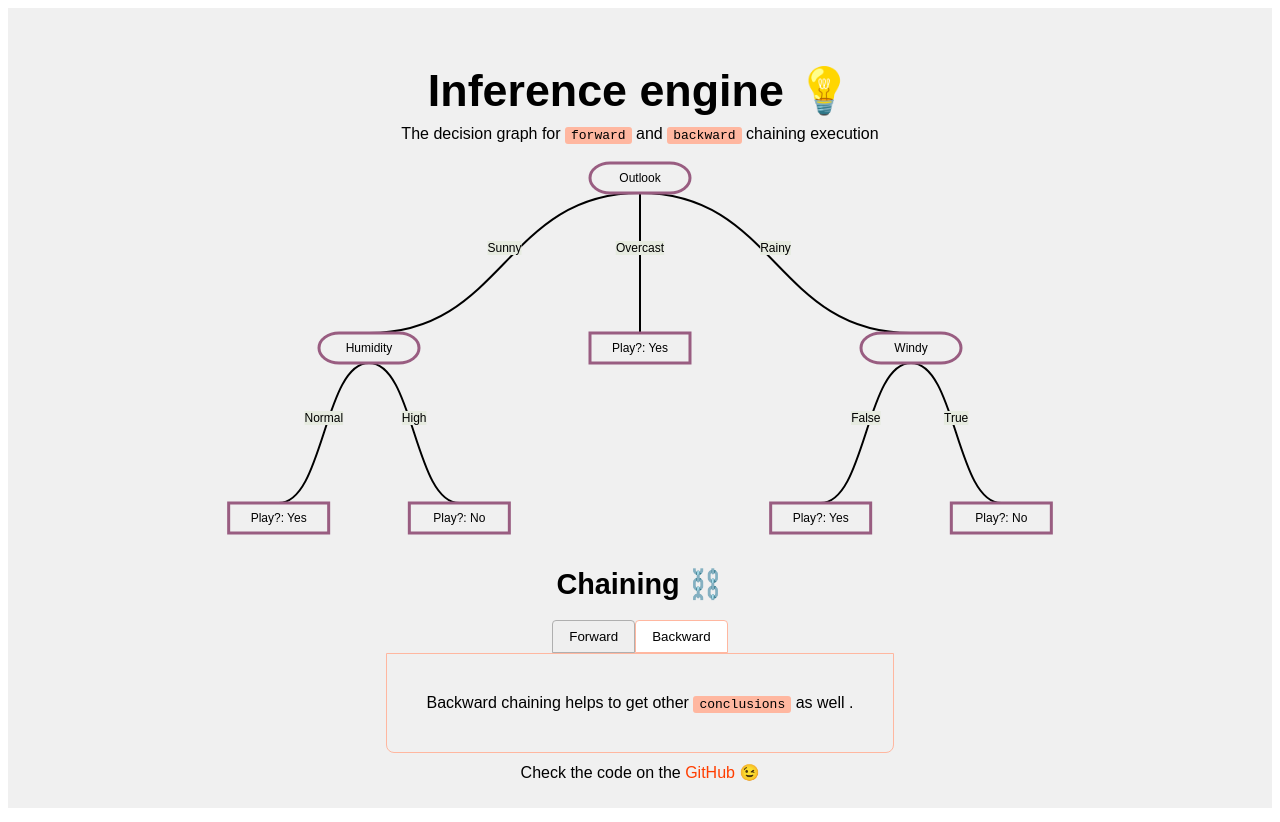
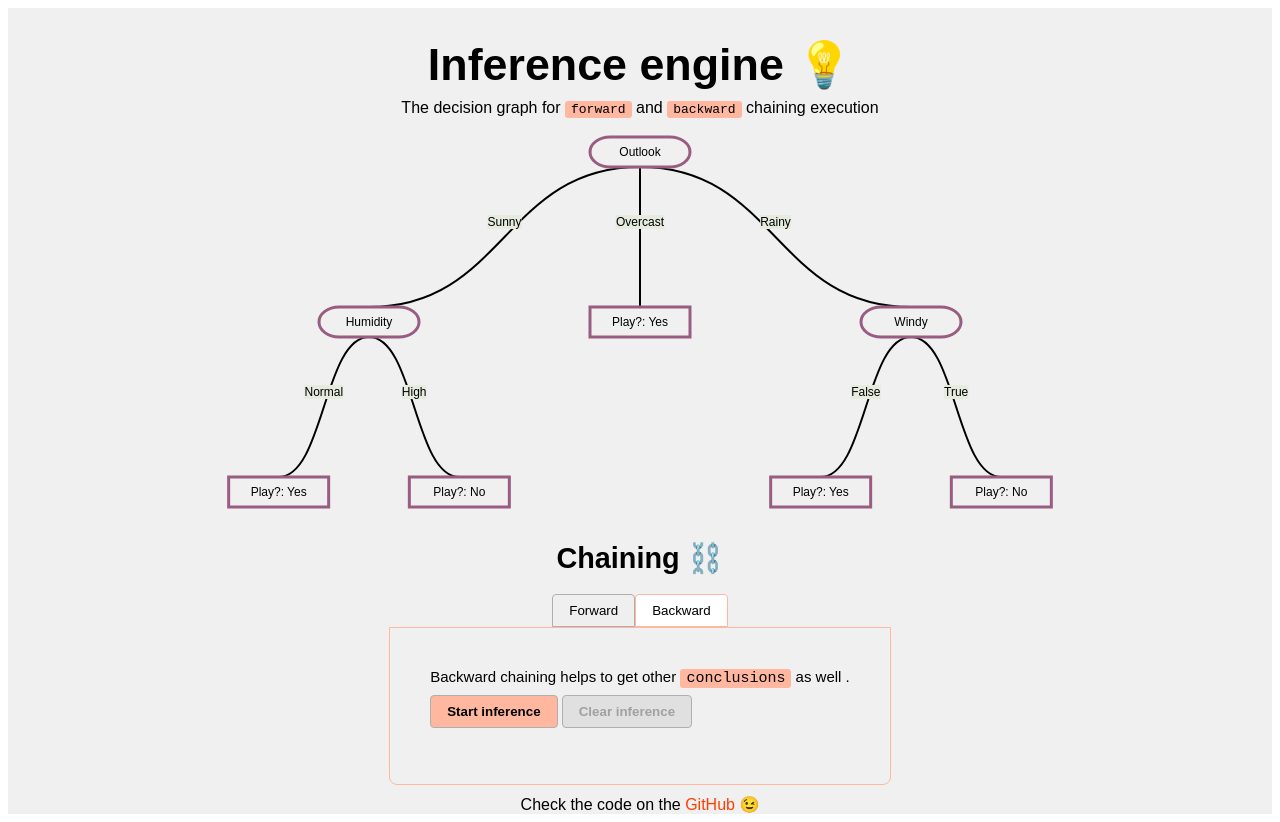
Before and after one commit to cyoq/inference-engine, a SvelteKit app: page / in a window 1280 px wide. Both pictures are taken after a click on the button "Backward". Built offline with nearby package versions, Linux system fonts and the light colour scheme.

Commit message:
Add Backward Chaining interface

```diff
--- a/src/components/BackwardChaining.svelte
+++ b/src/components/BackwardChaining.svelte
@@ -1,3 +1,93 @@
-Backward chaining helps to get other
-<pre>conclusions</pre>
- as well .
+<script lang="ts">
+  import { fade } from 'svelte/transition';
+  import { forwardInference } from '../store';
+  import { NodeType } from '../types';
+  let answerColors = ['--chinese-violet', '--air-force-blue', '--asparagus', '--melon'];
+</script>
+
+<div class="container">
+  <span>
+    Backward chaining helps to get other
+    <pre>conclusions</pre>
+    as well .
+  </span>
+
+  <div class="controls">
+    <button
+      class="control-btn"
+      on:click={forwardInference.startInference}
+      disabled={$forwardInference.hasInferenceStarted}>Start inference</button
+    >
+    <button
+      class="control-btn"
+      on:click={forwardInference.reset}
+      disabled={!$forwardInference.hasInferenceStarted}>Clear inference</button
+    >
+  </div>
+
+  {#if $forwardInference.hasInferenceStarted && $forwardInference.currentNode.type === NodeType.Conclusion}
+    <div class="conclusion" in:fade>
+      <pre>Conclusion:</pre>
+      {$forwardInference.currentNode.prompt}
+    </div>
+  {/if}
+
+  {#if $forwardInference.hasInferenceStarted}
+    <div class="rules">
+      <h2>Production rules</h2>
+      {#each $forwardInference.productionRules as rule}
+        <div class="rule" in:fade>
+          <b>IF</b>
+          {rule.facts.map((f) => `${f.name} = ${f.value}`).join(' AND ')}
+          <b>THEN</b>
+          {rule.conclusion}
+        </div>
+      {/each}
+    </div>
+  {/if}
+</div>
+
+<style>
+  .container {
+    display: flex;
+    flex-wrap: wrap;
+    flex-direction: column;
+    font-size: 15px;
+  }
+
+  .control-btn {
+    border: 1px solid var(--border-grey);
+    border-radius: 0.25rem;
+    display: inline-block;
+    padding: 0.5rem 1rem;
+    background-color: var(--orange);
+    cursor: pointer;
+    font-weight: 600;
+  }
+
+  .control-btn:hover:enabled {
+    background-color: var(--pale-orange);
+  }
+
+  .control-btn:disabled {
+    background-color: #e0e0e0;
+  }
+
+  .controls {
+    margin-top: 0.5rem;
+    margin-bottom: 1rem;
+    margin-right: auto;
+    margin-left: 0;
+  }
+
+  .conclusion {
+    margin-top: 0.5rem;
+    margin-bottom: 0.5rem;
+    margin-right: auto;
+    margin-left: 0;
+  }
+  .rule {
+    font-size: 18px;
+    margin-top: 0.5rem;
+  }
+</style>
```
